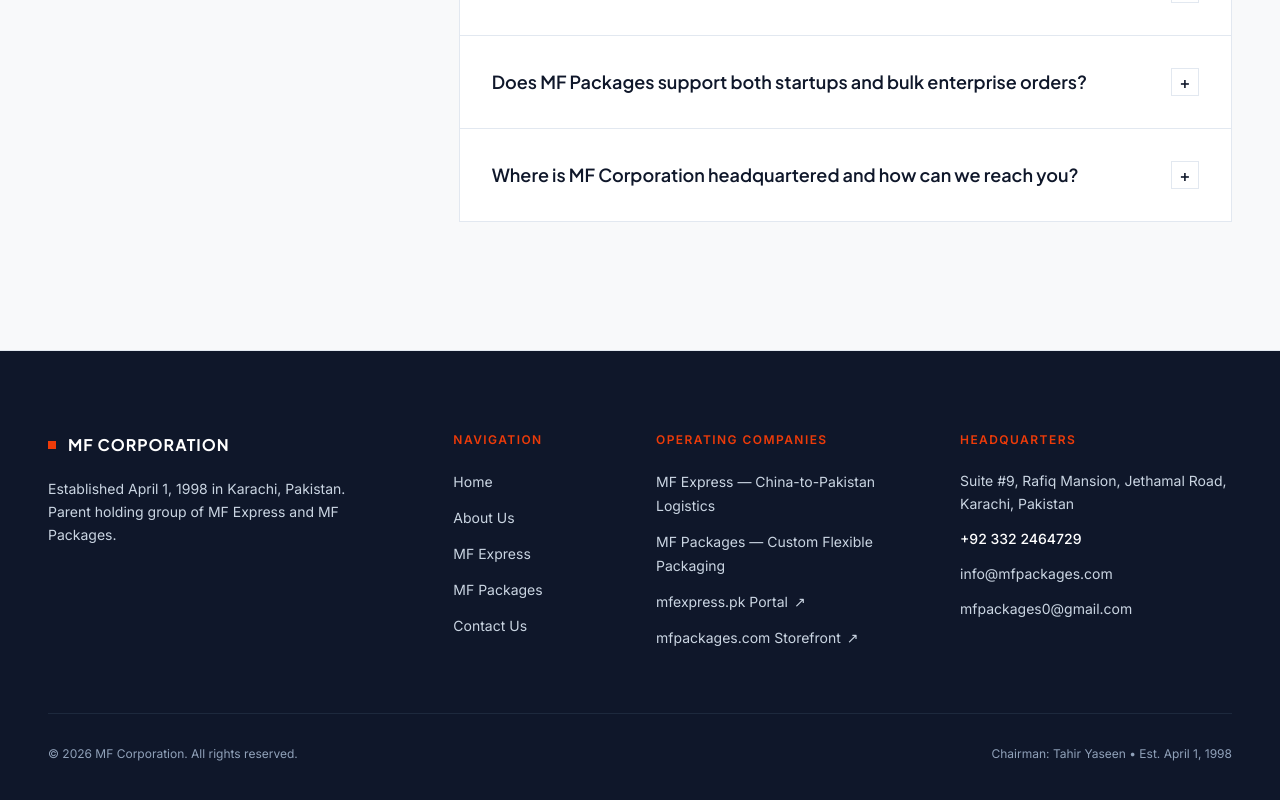
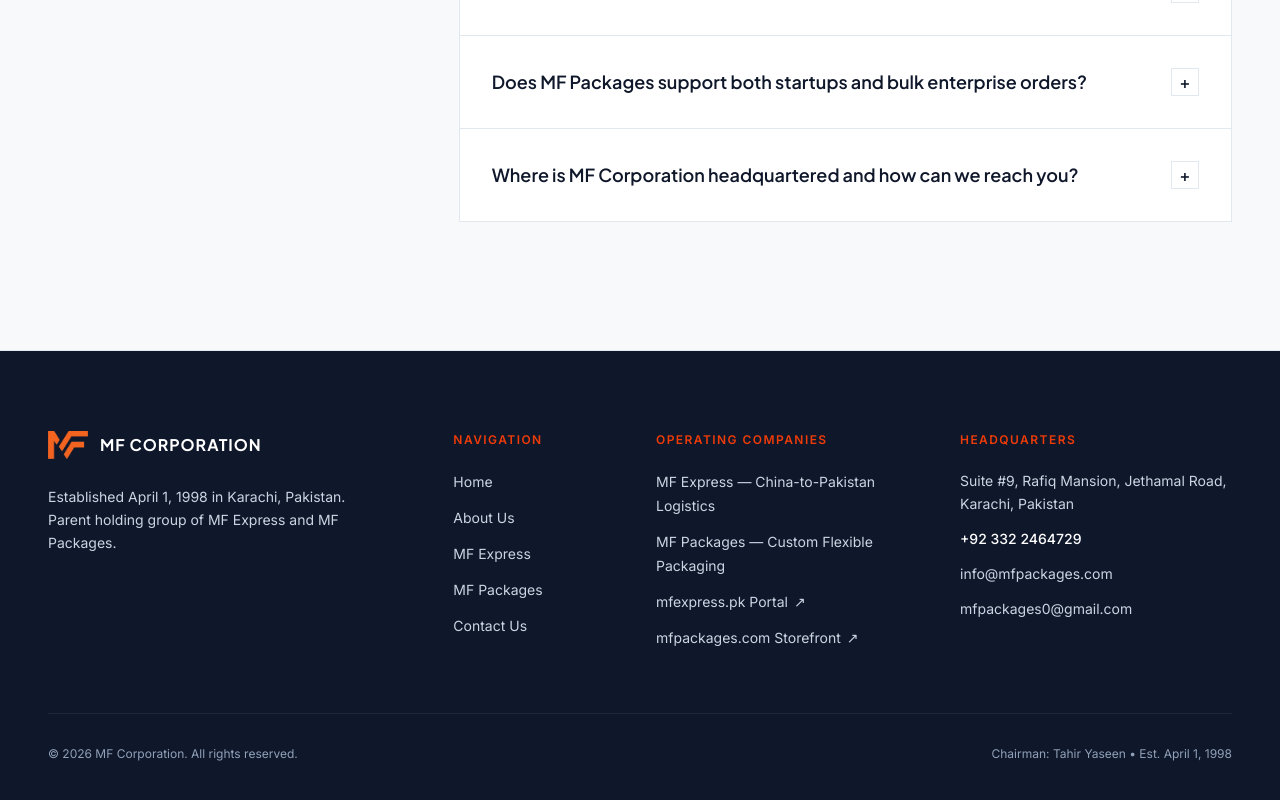
Before and after one commit to hayyantahirr/mf-corporation, a Next.js app: page / in a window 1280 px wide. Shown: the part 2775-3575 px from the top of the page. Built offline with nearby package versions, Linux system fonts and the light colour scheme.

Commit message:
Logo Updated

```diff
--- a/components/Footer.jsx
+++ b/components/Footer.jsx
@@ -1,5 +1,6 @@
 import React from "react";
 import Link from "next/link";
+import Image from "next/image";
 
 const navigationLinks = [
   { label: "Home", href: "/" },
@@ -24,10 +25,15 @@ export default function Footer() {
           {/* Brand Summary */}
           <div className="md:col-span-12 lg:col-span-4">
             <Link href="/" className="inline-flex items-center gap-3">
-              <span
-                className="h-2 w-2 shrink-0 bg-[#ED3B09]"
-                aria-hidden="true"
-              />
+              <span className="relative h-7 w-10 shrink-0">
+                <Image
+                  src="/logo.png"
+                  alt="MF Corporation Logo"
+                  fill
+                  sizes="40px"
+                  className="object-contain"
+                />
+              </span>
               <span className="font-heading text-base font-bold tracking-[0.06em] text-[#FFFFFF] uppercase">
                 MF CORPORATION
               </span>
```
Also changed, not shown: public/logo.png.
